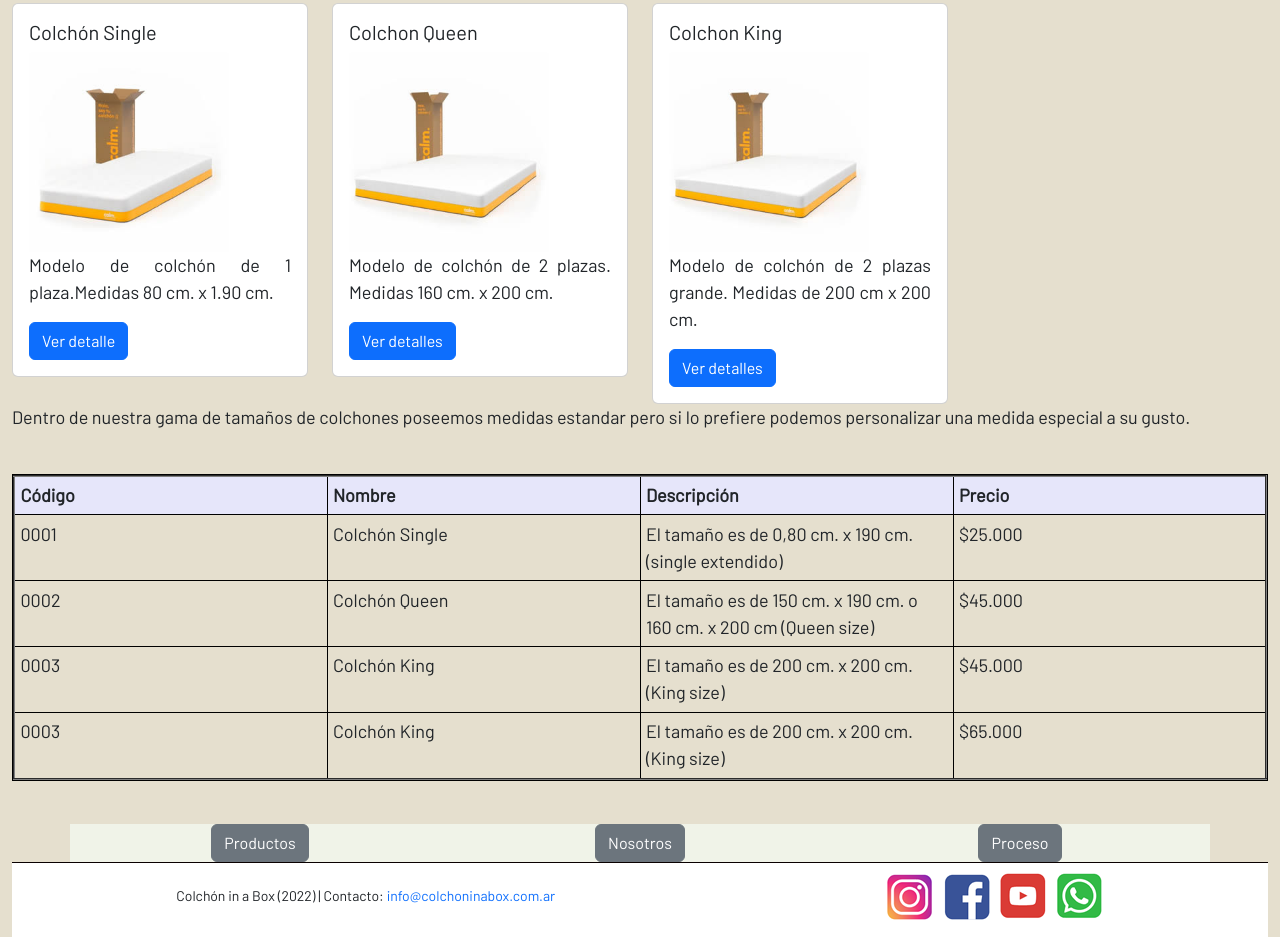
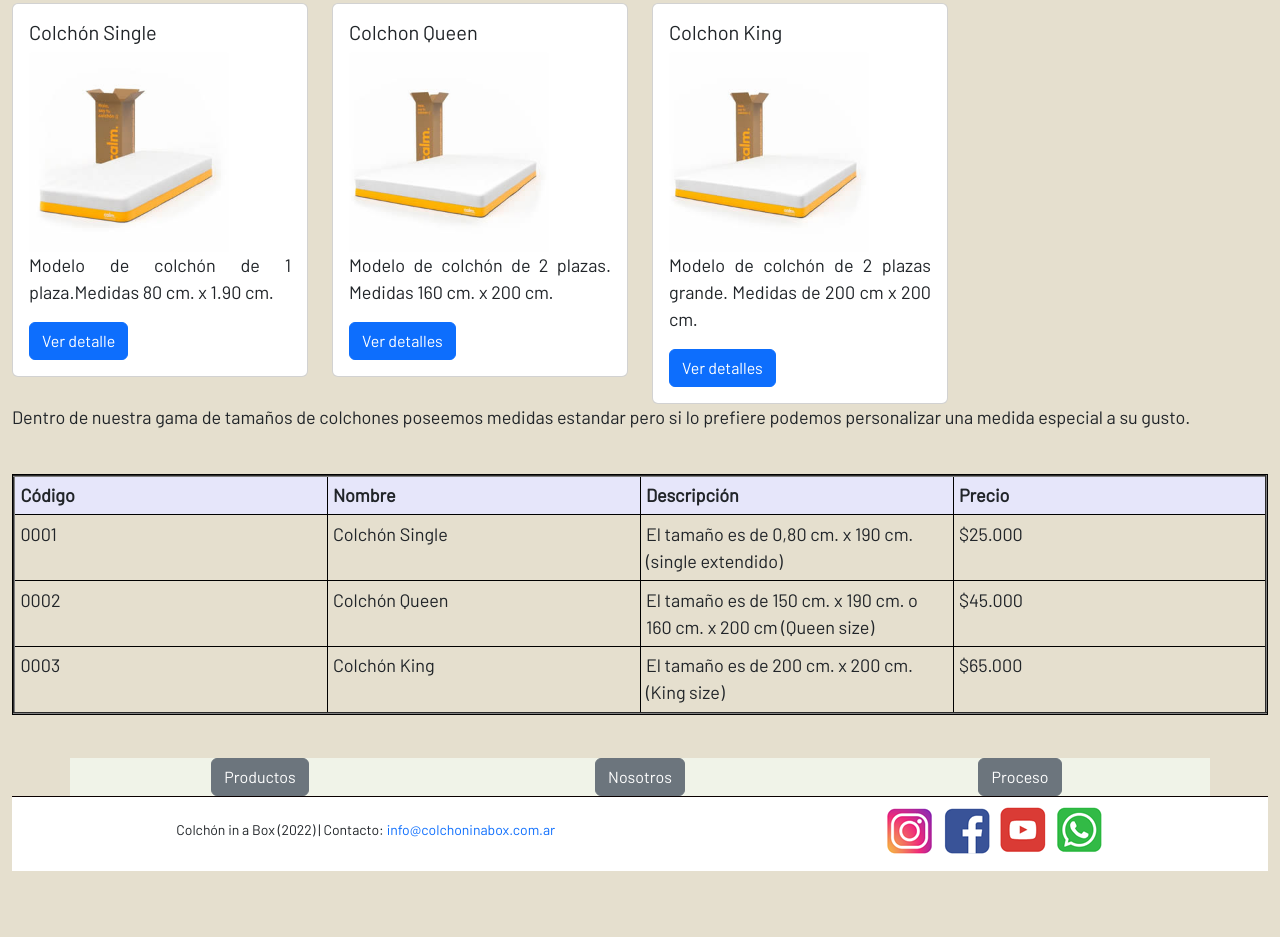
Before and after one commit to virginGithub/colchoninabox, a plain HTML site: page pages/productos.html in a window 1280 px wide. Shown: the part 214-1151 px from the top of the page. After the commit the page ends 1085 px from the top, so only its background shows below. Drawn offline with Linux system fonts and the light colour scheme.

Commit message:
cambio precio

```diff
--- a/pages/productos.html
+++ b/pages/productos.html
@@ -126,15 +126,9 @@
 						<td>0003</td>
 						<td>Colchón King</td>
 						<td>El tamaño es de 200 cm. x 200 cm. (King size)</td>
-						<td>$45.000</td>
-					</tr>
-					<tr>
-						<td>0003</td>
-						<td>Colchón King</td>
-						<td>El tamaño es de 200 cm. x 200 cm. (King size)</td>
 						<td>$65.000</td>
 					</tr>
-					</table>
+				</table>
 				</div>
 			</article>
 		</section>
```
